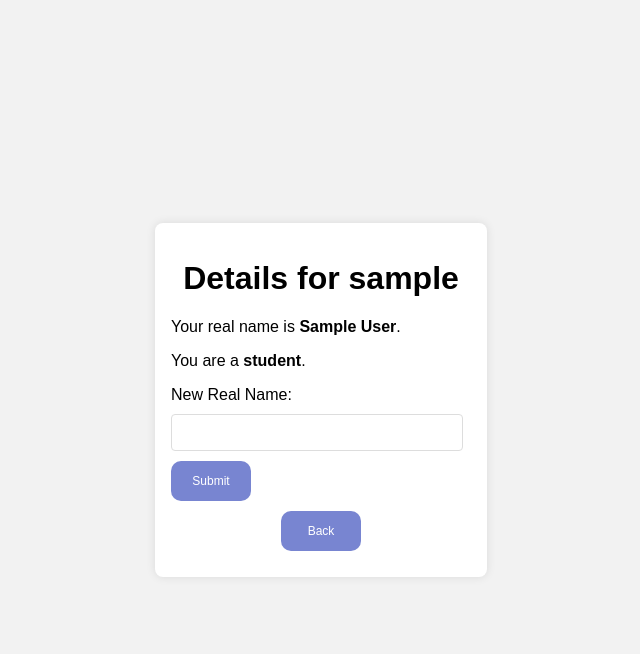
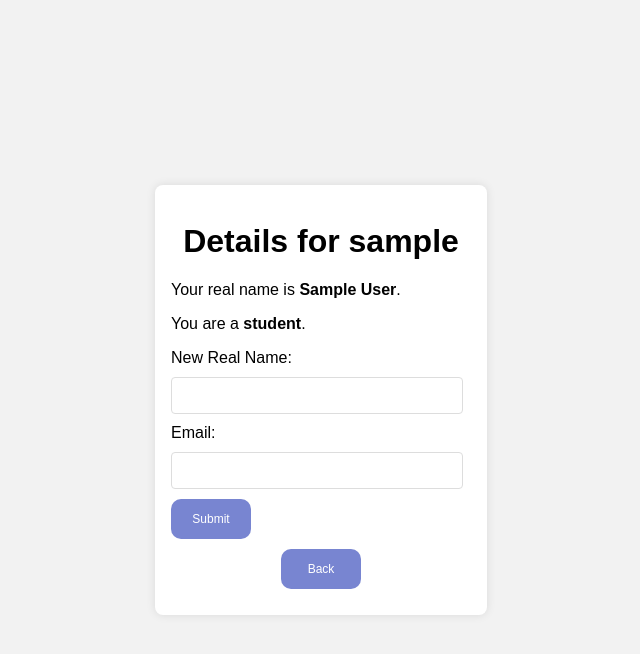
Before and after one commit to wjk/CSI4999-DebEdu, a PHP site: page /s-user-details.php in a window 1280 px wide. Shown: the top 654 px of the page, without its empty margins (319-959 px from the left). Run offline with PHP 8.4, Linux system fonts and the light colour scheme; the visitor is signed in with stand-in values (Sample User, id 1).

Commit message:
Added email collumn for users and form for them to enter their email on 'x-user-details.php'

```diff
--- a/database/create-database.sql
+++ b/database/create-database.sql
@@ -18,6 +18,7 @@ CREATE TABLE IF NOT EXISTS `DebEdu`.`STUDENT_USER` (
   `USER_NUMBER` INT NOT NULL AUTO_INCREMENT,
   `USER_NAME` NVARCHAR(50) NOT NULL,
   `USER_PASSWORD` NVARCHAR(300) NOT NULL,
+  `EMAIL` NVARCHAR(50) NOT NULL,
   `REAL_NAME` NVARCHAR(300) NOT NULL,
   PRIMARY KEY (`USER_NUMBER`))
 ENGINE = InnoDB;
@@ -30,6 +31,7 @@ CREATE TABLE IF NOT EXISTS `DebEdu`.`TEACHER_USER` (
   `USER_NUMBER` INT NOT NULL AUTO_INCREMENT,
   `USER_NAME` NVARCHAR(50) NOT NULL,
   `USER_PASSWORD` NVARCHAR(300) NOT NULL,
+  `EMAIL` NVARCHAR(50) NOT NULL,
   `REAL_NAME` NVARCHAR(300),
   PRIMARY KEY (`USER_NUMBER`))
 ENGINE = InnoDB;
--- a/php/s-user-details.php
+++ b/php/s-user-details.php
@@ -31,11 +31,14 @@ if ($user_name == '' || $user_type == '') {
 $show_success = 0;
 if ($_SERVER["REQUEST_METHOD"] == "POST") {
     $new_full_name = $_POST["fullname"];
-
     $stmt = $conn->prepare("UPDATE STUDENT_USER SET REAL_NAME = ? WHERE USER_NAME = ?;");
     $stmt->bind_param("ss", $new_full_name, $user_name);
     $stmt->execute();
 
+    $new_email = $_POST["email"];
+    $stmt = $conn->prepare("UPDATE STUDENT_USER SET EMAIL = ? WHERE USER_NAME = ?;");
+    $stmt->bind_param("ss", $new_email, $user_name);
+    $stmt->execute();
     $show_success = 1;
 }
 
@@ -183,6 +186,8 @@ $full_name = get_full_name($user_name, $conn);
         <form id="user-form" method="POST" action="s-user-details.php">
             <label for="fullname">New Real Name:</label>
             <input type="text" id="fullname" name="fullname" required>
+            <label for="email">Email:</label>
+            <input type="text" id="email" name="email" required>
 
             <button type="submit">Submit</button>
         </form>
```
Also changed, not shown: php/t-user-details.php (+6 -1 lines).
